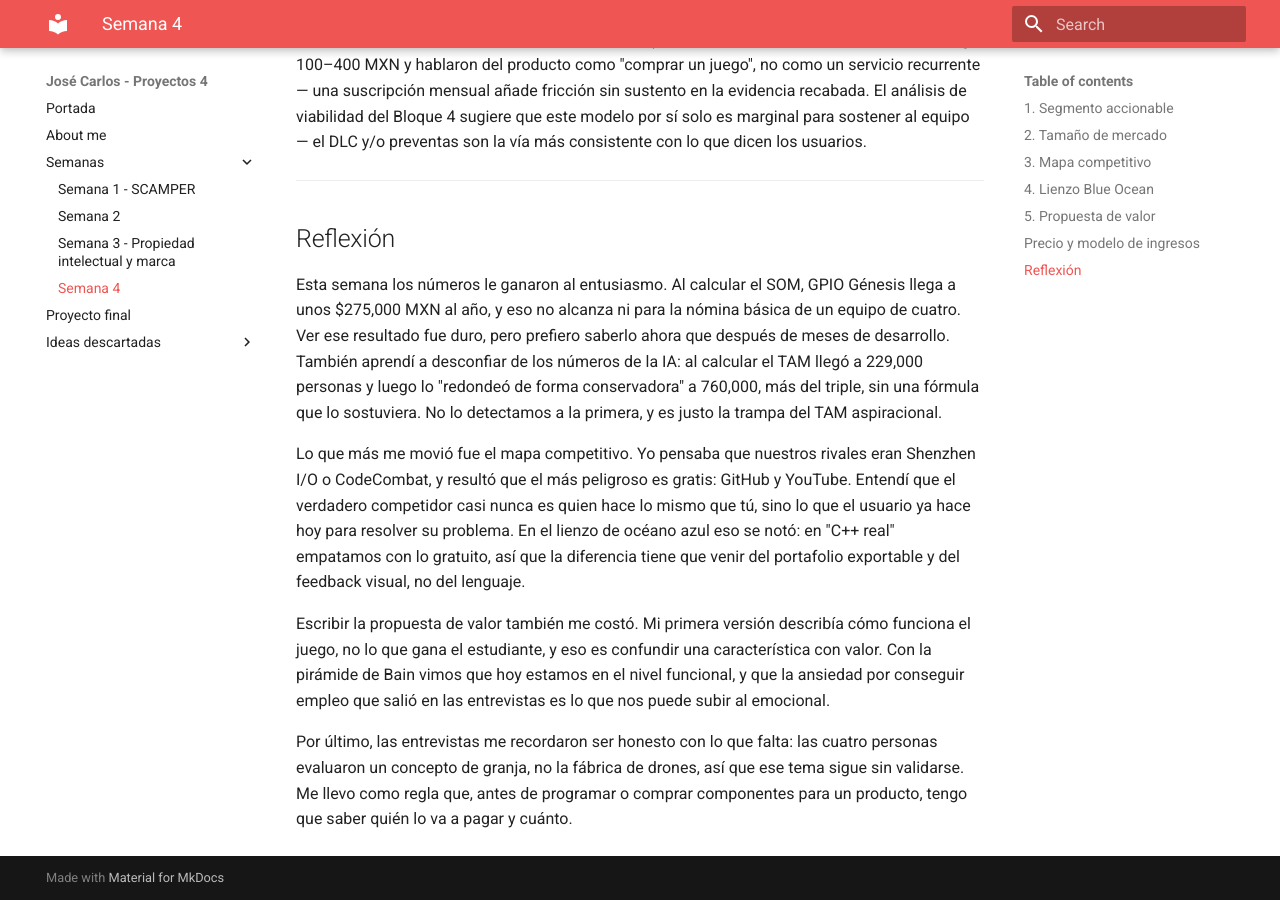
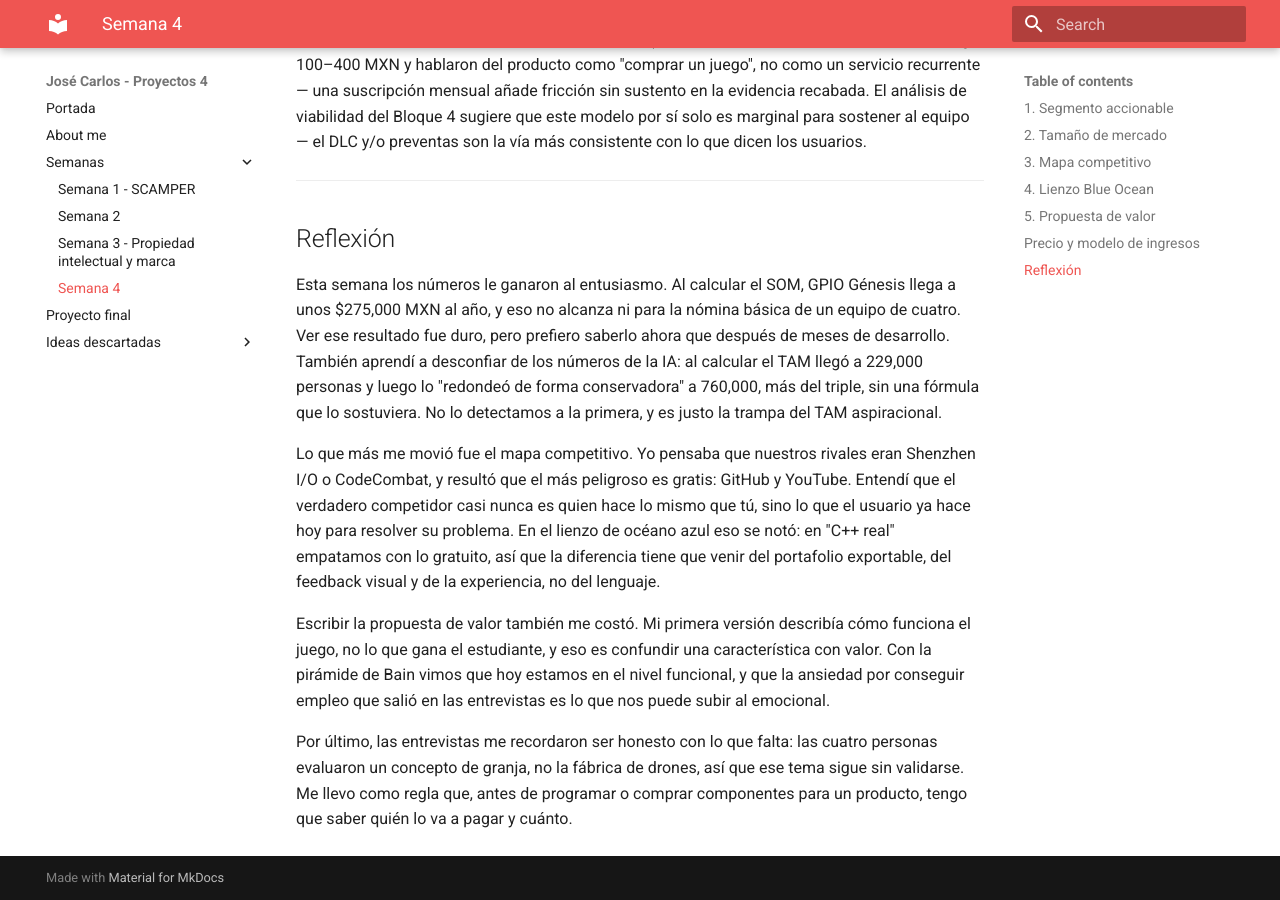
Before and after one commit to JC3468/Proyecto_ing_4, an MkDocs documentation site: the page built from docs/semanas/canvas-mercado-semana4.md, in a window 1280 px wide and 900 px high, scrolled down 5913 px. Built offline with MkDocs 1.6.1 and Material for MkDocs 9.7.7, drawn with Linux system fonts in a browser that asks for light colours.

Commit message:
Semana 3

```diff
--- a/docs/semanas/canvas-mercado-semana4.md
+++ b/docs/semanas/canvas-mercado-semana4.md
@@ -153,7 +153,7 @@ La descripción inicial del concepto ("un videojuego que enseña C++ al requerir
 
 Esta semana los números le ganaron al entusiasmo. Al calcular el SOM, GPIO Génesis llega a unos $275,000 MXN al año, y eso no alcanza ni para la nómina básica de un equipo de cuatro. Ver ese resultado fue duro, pero prefiero saberlo ahora que después de meses de desarrollo. También aprendí a desconfiar de los números de la IA: al calcular el TAM llegó a 229,000 personas y luego lo "redondeó de forma conservadora" a 760,000, más del triple, sin una fórmula que lo sostuviera. No lo detectamos a la primera, y es justo la trampa del TAM aspiracional.
 
-Lo que más me movió fue el mapa competitivo. Yo pensaba que nuestros rivales eran Shenzhen I/O o CodeCombat, y resultó que el más peligroso es gratis: GitHub y YouTube. Entendí que el verdadero competidor casi nunca es quien hace lo mismo que tú, sino lo que el usuario ya hace hoy para resolver su problema. En el lienzo de océano azul eso se notó: en "C++ real" empatamos con lo gratuito, así que la diferencia tiene que venir del portafolio exportable y del feedback visual, no del lenguaje.
+Lo que más me movió fue el mapa competitivo. Yo pensaba que nuestros rivales eran Shenzhen I/O o CodeCombat, y resultó que el más peligroso es gratis: GitHub y YouTube. Entendí que el verdadero competidor casi nunca es quien hace lo mismo que tú, sino lo que el usuario ya hace hoy para resolver su problema. En el lienzo de océano azul eso se notó: en "C++ real" empatamos con lo gratuito, así que la diferencia tiene que venir del portafolio exportable, del feedback visual y de la experiencia, no del lenguaje.
 
 Escribir la propuesta de valor también me costó. Mi primera versión describía cómo funciona el juego, no lo que gana el estudiante, y eso es confundir una característica con valor. Con la pirámide de Bain vimos que hoy estamos en el nivel funcional, y que la ansiedad por conseguir empleo que salió en las entrevistas es lo que nos puede subir al emocional.
 
```
